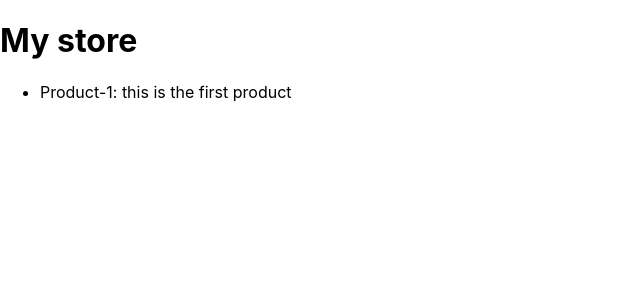
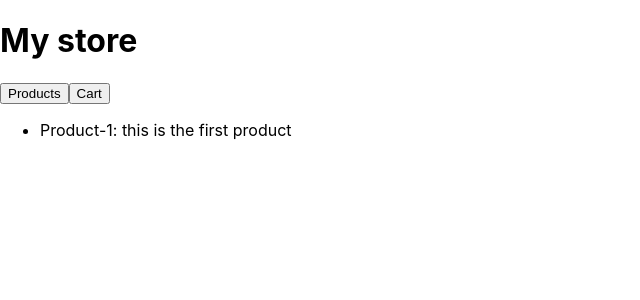
Before and after one commit to JRRGomes/shopping-cart, a React (Create React App) app: page / in a window 1280 px wide. Shown: the top 300 px of the page, without its empty margins (0-640 px from the left). Built offline with nearby package versions, Linux system fonts and the light colour scheme.

Commit message:
feat: Created two buttons for Products and Cart lists and a useState to handle the click

```diff
--- a/src/components/Store.js
+++ b/src/components/Store.js
@@ -1,12 +1,19 @@
-import React from "react";
+import React, { useState } from "react";
 import ProductsList from "./ProductsList";
+import Cart from "./Cart";
 
 const Store = () => {
+
+  const [elements, setElements] = useState('products');
+
   return (
     <>
       <h1>My store</h1>
+      <button onClick={() => setElements('products')}>Products</button>
+      <button onClick={() => setElements('cart')}>Cart</button>
       <ul>
-        <ProductsList />
+        {elements === 'products' && <ProductsList />}
+        {elements === 'cart' && <Cart />}
       </ul>
     </>
   )
```
